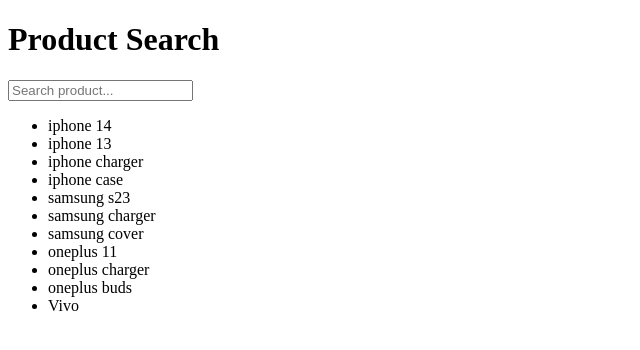
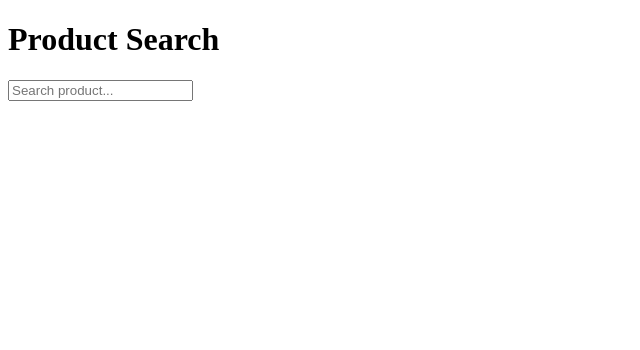
Before and after one commit to muskan-chouhan/react, a React (Vite) app in the folder 46-project/: page / in a window 1280 px wide. Shown: the top 350 px of the page, without its empty margins (0-640 px from the left). Built offline with nearby package versions, Linux system fonts and the light colour scheme.

Commit message:
restart again for understanding

```diff
--- a/46-project/src/App.jsx
+++ b/46-project/src/App.jsx
@@ -1,47 +1,24 @@
-import { useState, useTransition } from "react"
-import ProductList from "./ProductList"
-import products from "./data"
+import { useState } from "react"
 
 function App() {
-
+    const product = ["vivo",'oppo','realme']
     const [search, setSearch] = useState("")
-  const [filtered, setFiltered] = useState(products)
-  const [isPending, startTransition] = useTransition()
-
-  function handleSearch(e) {
-
+    function handleSearch(e){
         const value = e.target.value
         setSearch(value)
 
-    startTransition(() => {
-
-      const filteredProducts = products.filter((item) =>
-        item.toLowerCase().includes(value.toLowerCase())
-      )
-
-      setFiltered(filteredProducts)
-
-    })
-
     }
-
     return (
         <>
         <h1>Product Search</h1>
-
         <input
-        type="text"
         placeholder="Search product..."
-        value={search}
         onChange={handleSearch}
         />
+        <h1>{search}</h1>
+        </>
 
-      {isPending && <p>Loading...</p>}
-
-      <ProductList items={filtered} />
-    </>
     )
-
 }
 
 export default App
--- a/46-project/src/data.jsx
+++ /dev/null
@@ -1,15 +0,0 @@
-const products = [
-  "iphone 14",
-  "iphone 13",
-  "iphone charger",
-  "iphone case",
-  "samsung s23",
-  "samsung charger",
-  "samsung cover",
-  "oneplus 11",
-  "oneplus charger",
-  "oneplus buds",
-  "Vivo"
-]
-
-export default products
```
Lines whose indentation alone changed are shown as unchanged.
